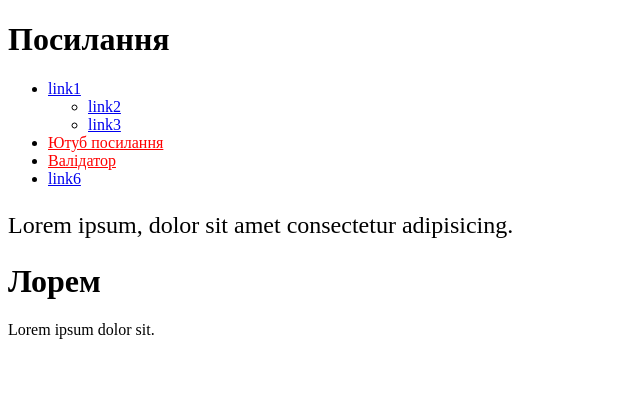
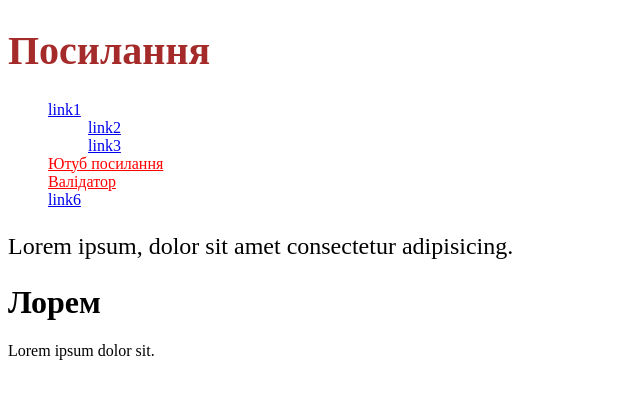
Before and after one commit to DivenokPotap/HW7, a plain HTML site: page index.html in a window 1280 px wide. Shown: the whole page, without its empty margins (0-640 px from the left). Drawn offline with Linux system fonts and the light colour scheme.

Commit message:
Update index.html

```diff
--- a/index.html
+++ b/index.html
@@ -7,11 +7,23 @@
     <title>Мій сайт</title>
     <link rel="stylesheet" href="/style.css">
     <style>
-        ul + p{
+ul + p{
 font-size: 24px;
 }
 a[href^="https"]{
 color: red;
+}
+.list{
+list-style: none;
+text-decoration: none;
+}
+li{
+    text-decoration: none;
+    list-style: none;
+}
+.holder{
+    color: brown;
+    font-size: 20px;
 }
     </style>
 </head>
```
